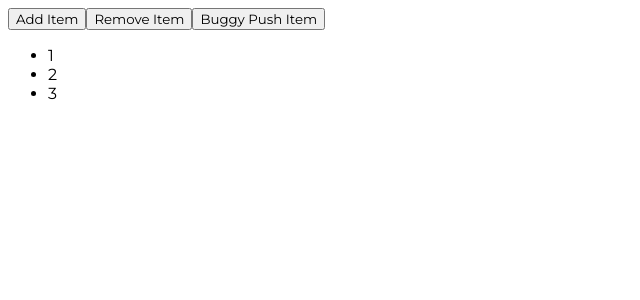
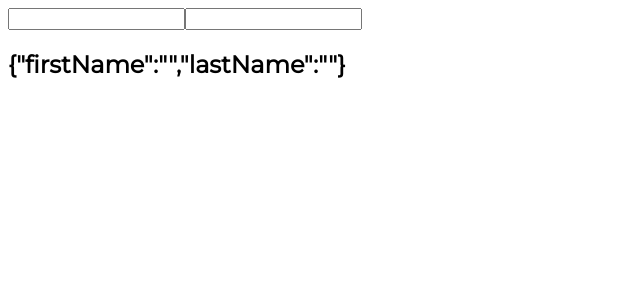
Before and after one commit to BekMart/functional-component-challenge, a React (Create React App) app in the folder my-app/: page / in a window 1280 px wide. Shown: the top 300 px of the page, without its empty margins (0-640 px from the left). Built offline with nearby package versions, Linux system fonts and the light colour scheme.

Commit message:
Use useState hook with objects
Important to use spread method to avoid bugs

```diff
--- a/my-app/src/App.js
+++ b/my-app/src/App.js
@@ -1,9 +1,9 @@
 import "./App.module.css";
-import UseStateWithArrays from "./components/UseStateWithArrays";
+import UseStateWithObjects from "./components/UseStateWithObjects";
 
 function App() {
   return <div className="App">
-      <UseStateWithArrays />
+      <UseStateWithObjects />
   </div>;
 }
 
--- /dev/null
+++ b/my-app/src/components/UseStateWithObjects.js
@@ -0,0 +1,30 @@
+import React, {useState} from 'react'
+
+function UseStateWithObjects() {
+    const [name, setName] = useState({ firstName: "", lastName: ""});
+  return (
+    <div>
+        <form>
+            <input
+                type="text"
+                value={name.firstName}
+                onChange={e => setName({
+                    ...name,
+                    firstName:e.target.value
+                })}
+            />
+            <input
+                type="text"
+                value={name.lastName}
+                onChange={e => setName({
+                    ...name,
+                    lastName:e.target.value
+                })}
+            />
+            <h2>{JSON.stringify(name)}</h2>
+        </form>
+    </div>
+  )
+}
+
+export default UseStateWithObjects
```
